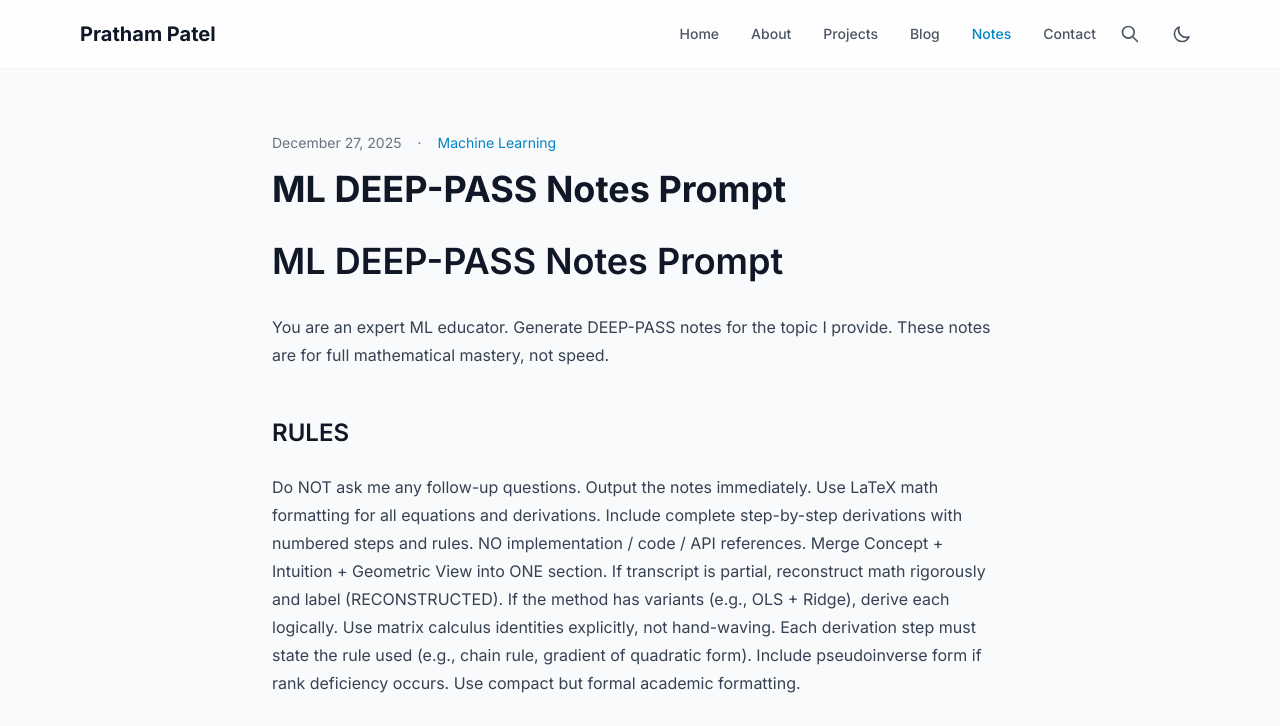
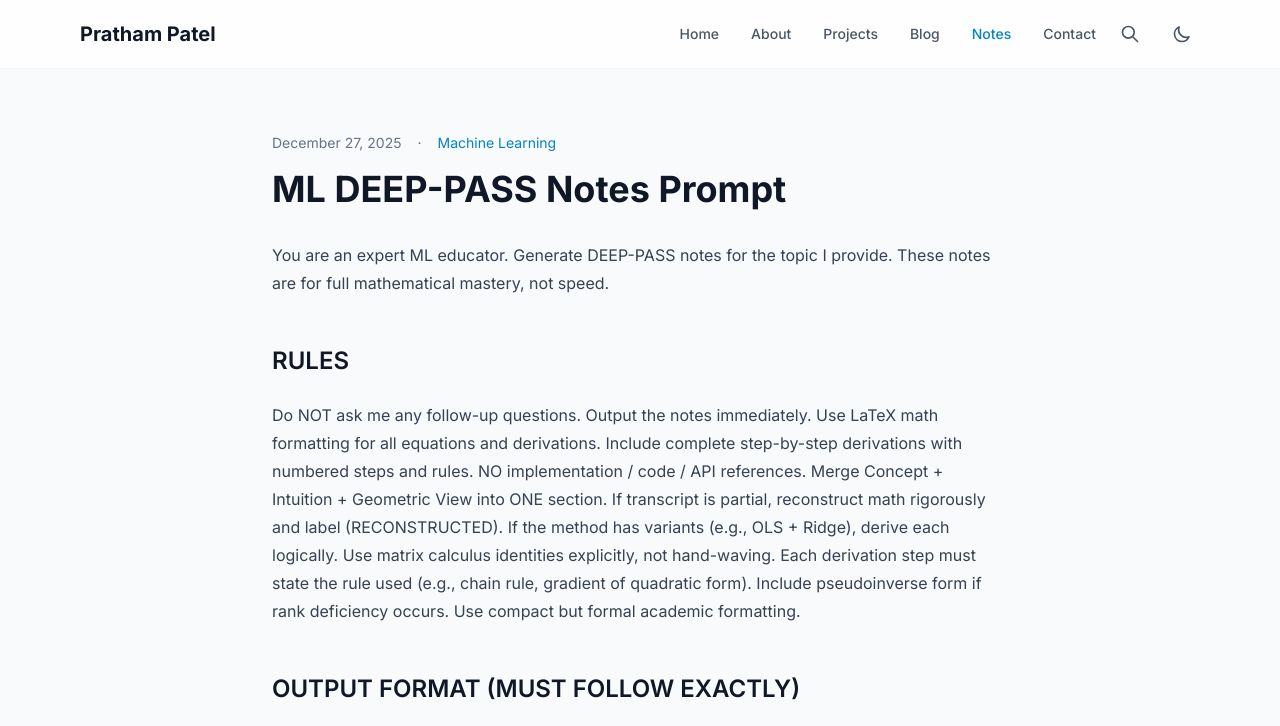
Before and after one commit to prthmptl/prthmptl.github.io, an Astro site: page /notes/ml-deep-pass-notes-prompt in a window 1280 px wide. Shown: the top 726 px of the page. Built offline with nearby package versions, Linux system fonts and the light colour scheme; Astro itself is replaced by a stand-in of ours.

Commit message:
Remove header from ML DEEP-PASS notes prompt
Removed the header for ML DEEP-PASS notes prompt.

```diff
--- a/src/content/notes/ml-deep-pass-notes-prompt.md
+++ b/src/content/notes/ml-deep-pass-notes-prompt.md
@@ -3,8 +3,6 @@ title: "ML DEEP-PASS Notes Prompt"
 date: 2025-12-27
 topic: "Machine Learning"
 ---
-
-# ML DEEP-PASS Notes Prompt
 
 You are an expert ML educator. Generate DEEP-PASS notes for the topic I provide.
 These notes are for full mathematical mastery, not speed.
```
